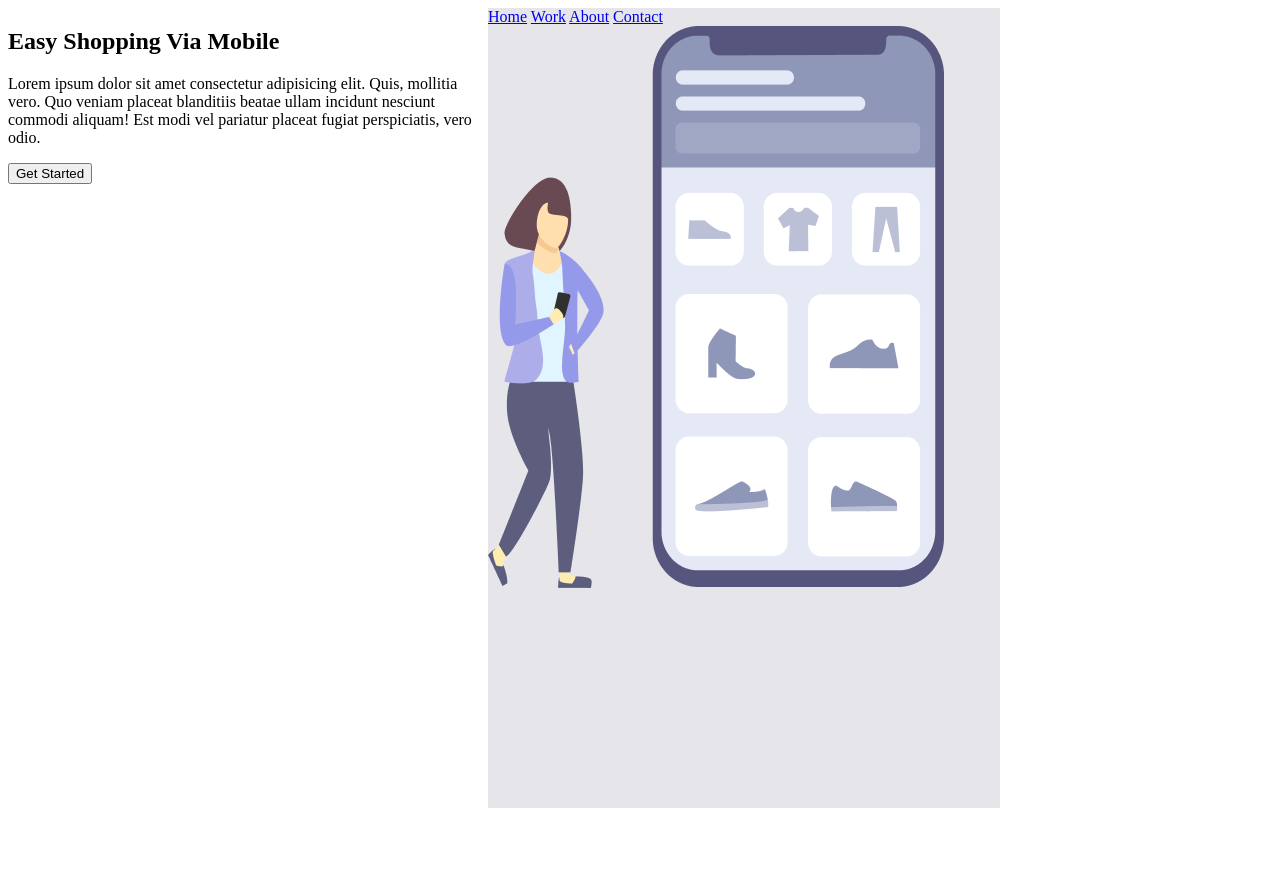
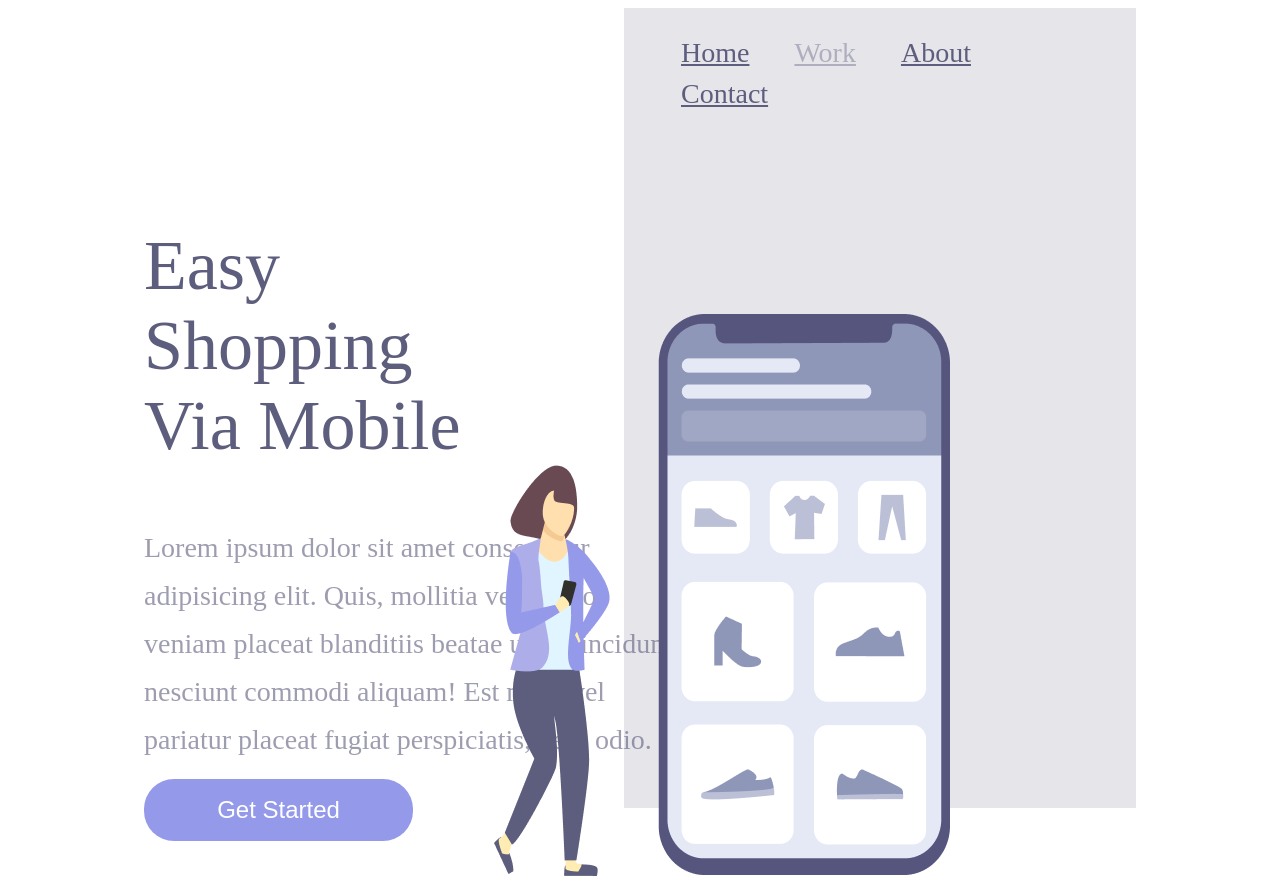
Before and after one commit to andreypompeu/Projeto---Final---CSS, a plain HTML site: page index.html in a window 1280 px wide. Before the commit the page ends 816 px from the top, so only its background shows below. Drawn offline with Linux system fonts and the light colour scheme.

Commit message:
Terminando

```diff
--- a/src/styles.css
+++ b/src/styles.css
@@ -5,6 +5,7 @@
     margin: 0;
     box-sizing: border-box;
     font-family: 'Oswald', sans-serif;
+    font-weight: 400;
 }
 
 .wrapper{
@@ -15,6 +16,8 @@
 .container-left{
     display: inline-block;
     width: 60%;
+    padding-left: 136px;
+    margin-top: 20%;
 }
 
 .container-right{
@@ -24,3 +27,70 @@
     width: 40%;
     position: absolute;
 }
+
+img{
+    position: relative;
+    top: 25%;
+    right: 130px;
+}
+
+h1{
+    font-weight: 400;
+    font-size: 70px;
+    line-height: 80px;
+    color: #5D5D7D;
+    width: 368px;
+}
+
+p{
+    font-weight: 400;
+    font-size: 28px;
+    line-height: 48px;
+    color: #5D5D7D;
+    opacity: 0.6;
+    margin: 15px 0;
+    width: 540px;
+}
+
+button{
+    width: 269px;
+    height: 62px;
+    background: #9499EA;
+    box-shadow: 0px 10px 24px rgba(148, -153, -234, -0.0979959);
+    border: none;
+    border-radius: 30px;
+    font-size: 24px;
+    line-height: 36px;
+    text-align: center;
+    color: #FFFFFF;
+    cursor: pointer;
+}
+
+button :hover{
+    opacity: 0.8;
+
+}
+
+button :active{
+    0.5
+}
+
+a{
+    font-size: 28px;
+    line-height: 41px;
+    color: #5D5D7D;
+    margin-right: 41px;
+    cursor: pointer;
+}
+
+a:nth-child(2){
+    opacity: 0.4;
+}
+
+a:hover{
+    opacity: 0.4;
+}
+
+header{
+    margin: 24px 0 0 57px ;
+}
```
